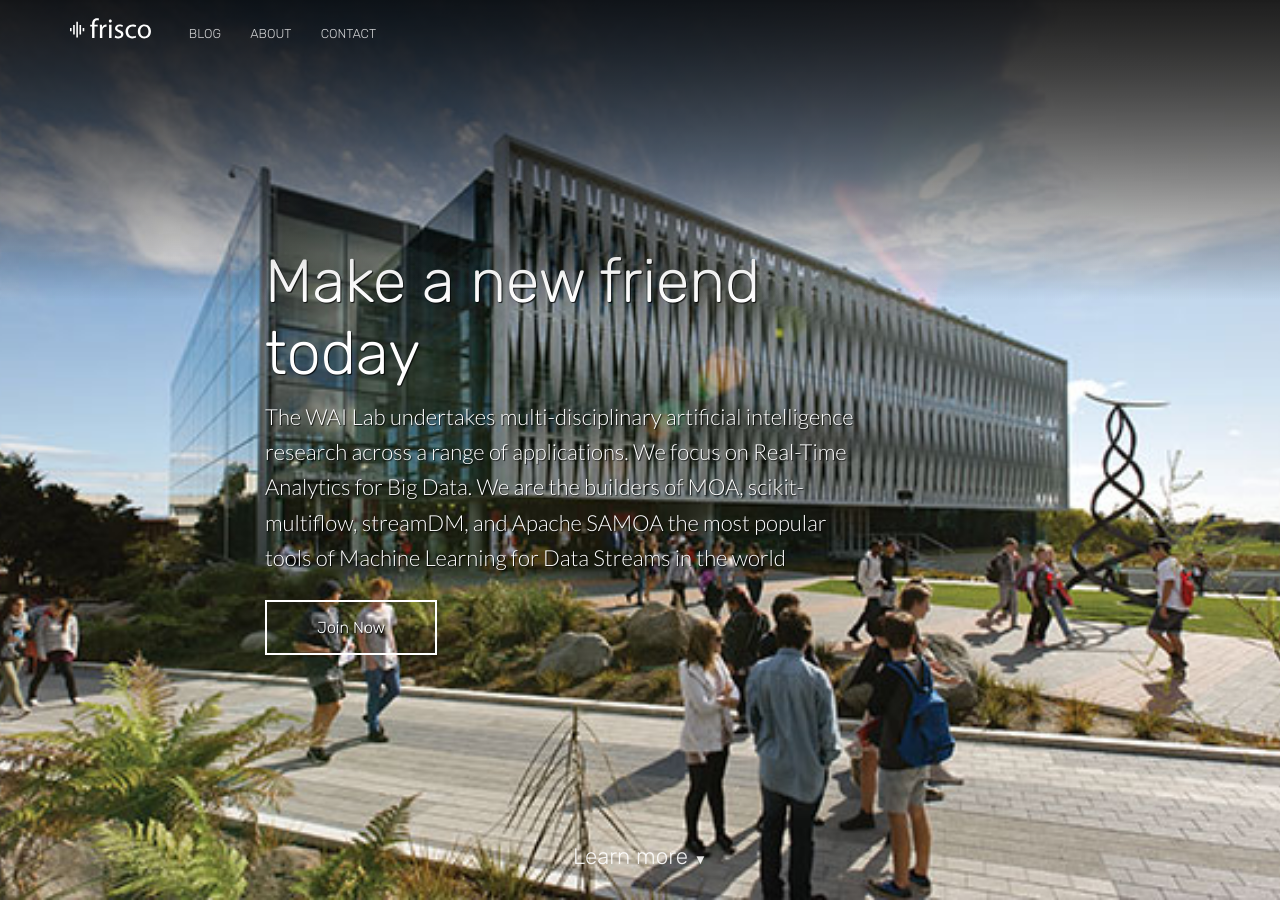
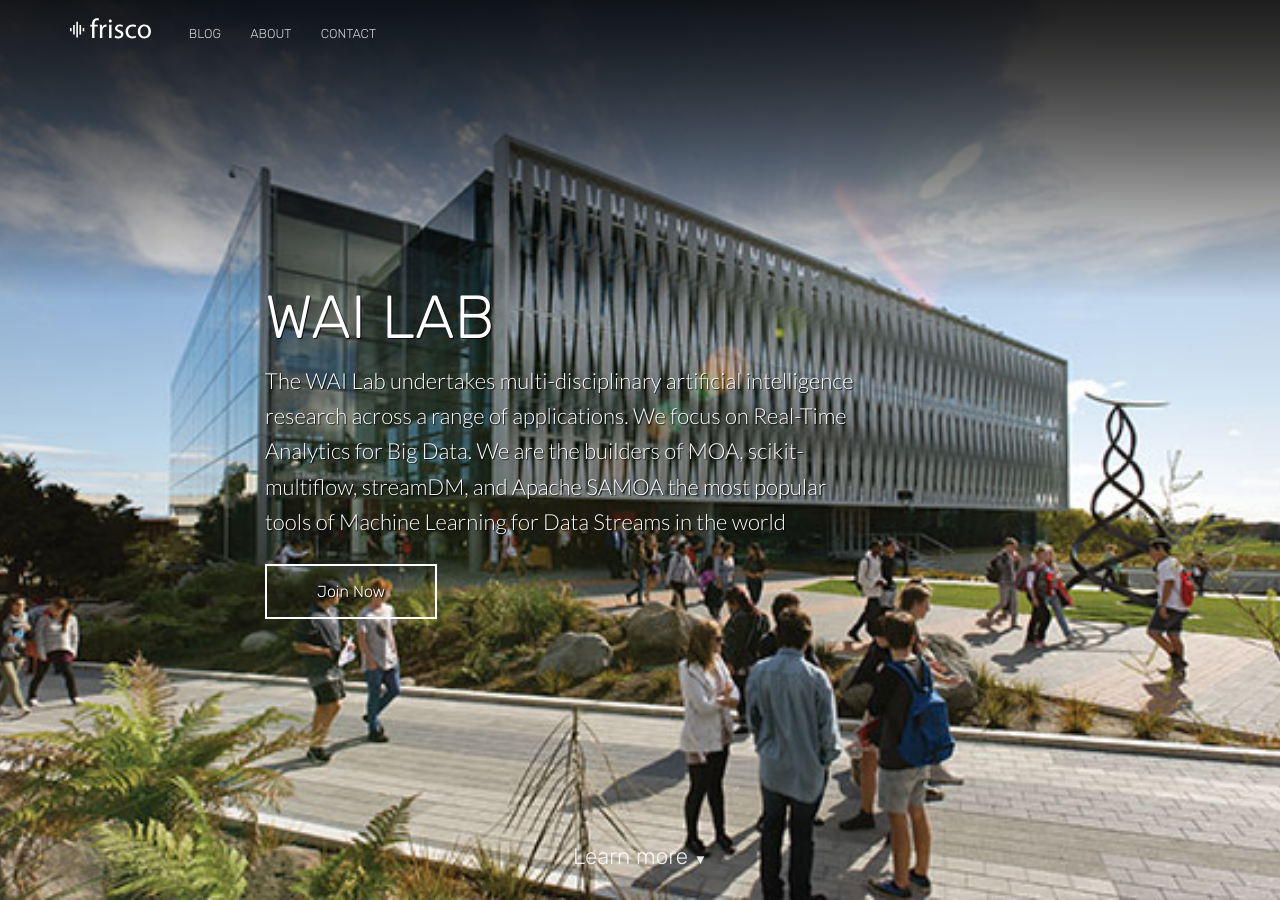
Before and after one commit to abifet/wai, a Jekyll site: the page built from index.html, in a window 1280 px wide and 900 px high. Built offline with Jekyll 4.4.1, drawn with Linux system fonts in a browser that asks for light colours; nearby versions of some CDN libraries.

Commit message:
Update website

```diff
--- a/_config.yml
+++ b/_config.yml
@@ -1,8 +1,8 @@
 # ----
 # Site
 
-title: Frisco Template
-url: "https://brave-submarine.cloudvent.net"
+title: WAI LAB
+url: "https://abifet.github.io/wai/"
 baseurl:
 google_analytics_key:
 google_maps_javascript_api_key:
@@ -10,15 +10,13 @@
 
 # Values for the jekyll-seo-tag gem (https://github.com/jekyll/jekyll-seo-tag)
 logo: /siteicon.png
-description: App marketing template for Jekyll.
+description: WAI Lab.
 author:
   name:
   email:
-  twitter: # twitter username without the @ symbol
-social:
-  name: Frisco Template
-  links:
-    - https://github.com/CloudCannon/frisco-jekyll-template
+  twitter: abifet # twitter username without the @ symbol
+  social:
+  name: WAI LAB
 
 # -----
 # Build
--- a/index.html
+++ b/index.html
@@ -1,6 +1,6 @@
 ---
 title: Home
-description: The latest app to help you find new friends with common interests.
+description: WAI Lab
 image: /uploads/uow-campus.jpg
 bottom_image: 'https://unsplash.it/2000/1322?a=.png'
 ---
@@ -9,7 +9,7 @@
 	<div class="inner-hero text-container">
 		<div class="hero-text-container">
 			<h1 class="editable">
-				Make a new friend today
+				WAI LAB
 			</h1>
 			<p class="subtext editable">
 				The WAI Lab undertakes multi-disciplinary artificial intelligence<strong> </strong>research across a range of applications. We focus on Real-Time Analytics for Big Data. We are the builders of MOA, scikit-multiflow, streamDM, and Apache SAMOA the most popular tools of Machine Learning for Data Streams in the world
```
